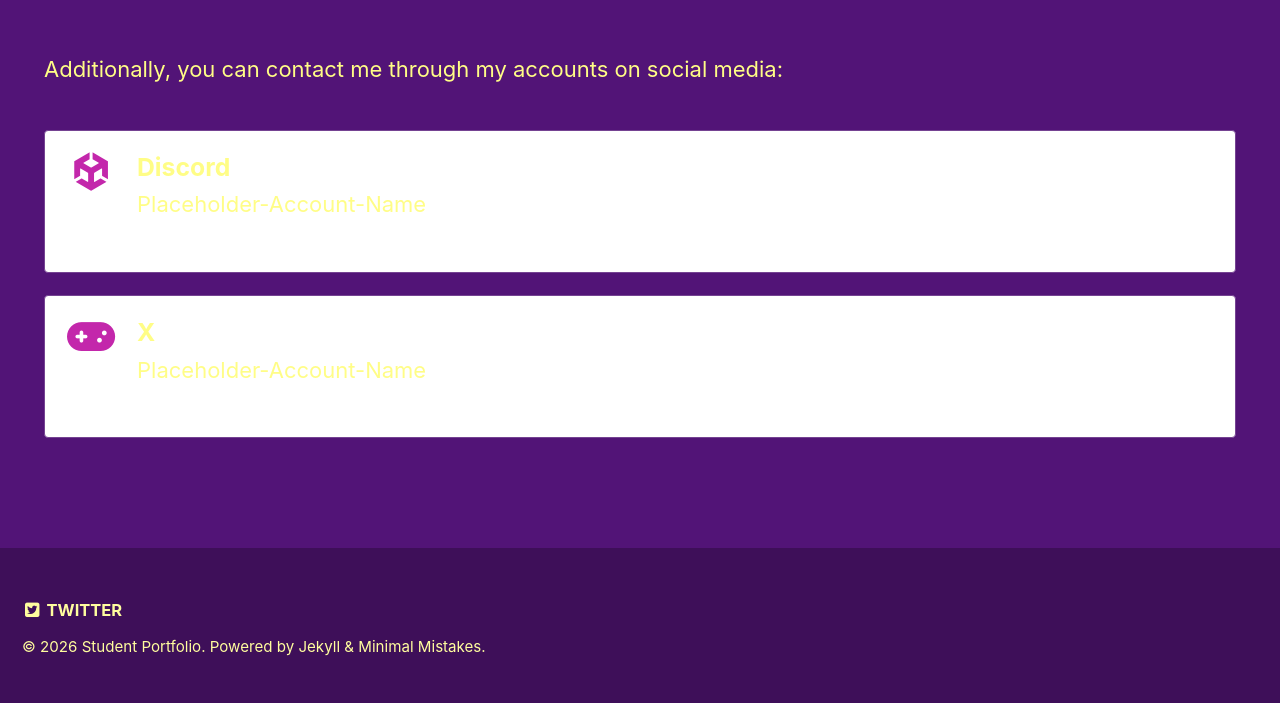
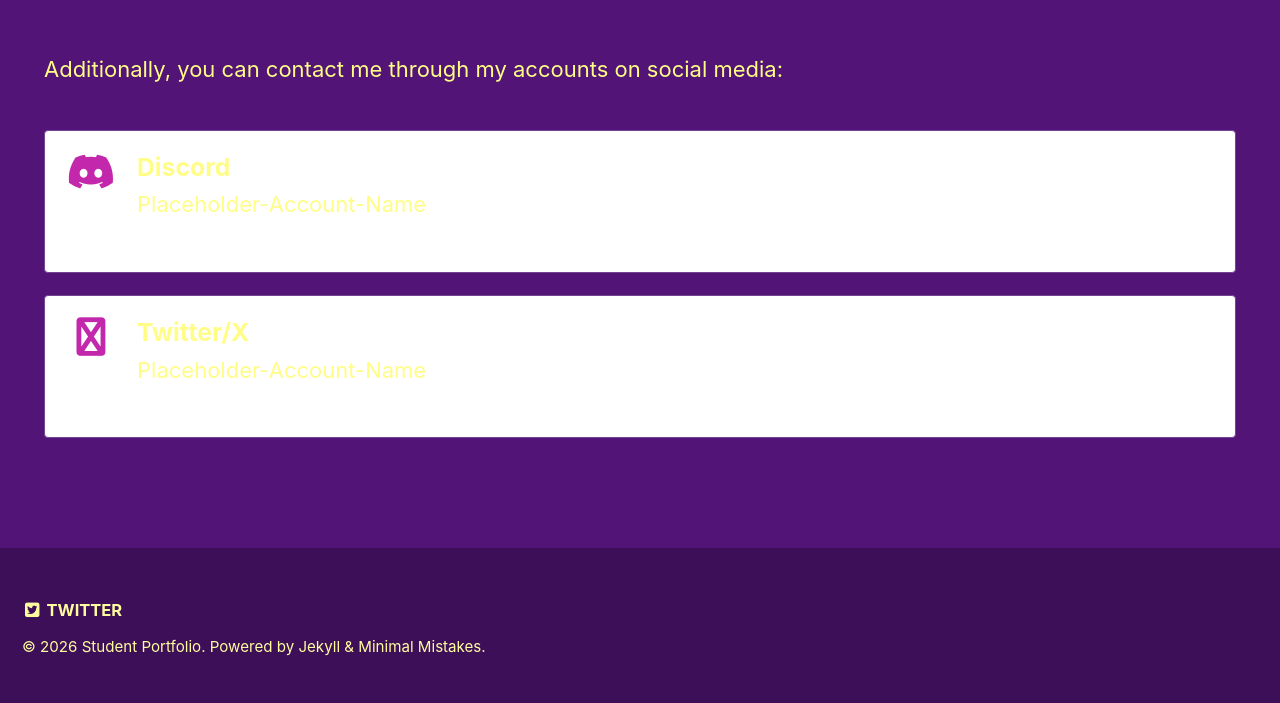
Before and after one commit to Ickle1790/Ickle1790.github.io, a Jekyll site: the page built from _pages/contact-me.md, in a window 1280 px wide. Shown: the part 1235-1938 px from the top of the page. Built offline with Jekyll 4.4.1, drawn with Linux system fonts in a browser that asks for light colours.

Commit message:
Update contact-me.md

```diff
--- a/_pages/contact-me.md
+++ b/_pages/contact-me.md
@@ -8,10 +8,10 @@ header:
   overlay_image: /assets/images/placeholder.png
 skills:
     - name: "Discord"
-      icon: "fab fa-fw fa-unity"
+      icon: "fab fa-fw fa-discord"
       text: "Placeholder-Account-Name"
-    - name: "X"
-      icon: "fas fa-fw fa-gamepad"
+    - name: "Twitter/X"
+      icon: "fas fa-fw fa-twitter"
       text: "Placeholder-Account-Name"
 ---
 
```
